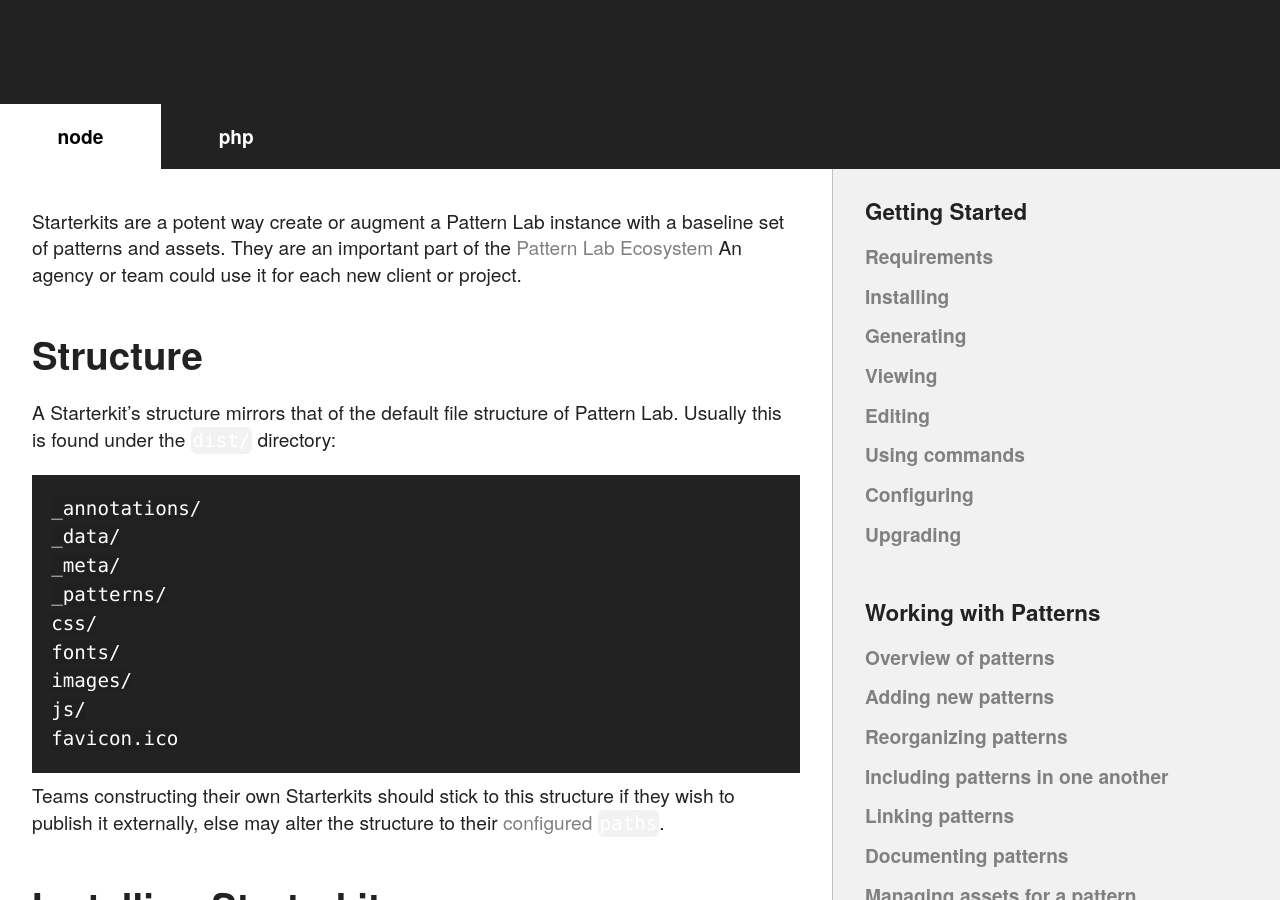
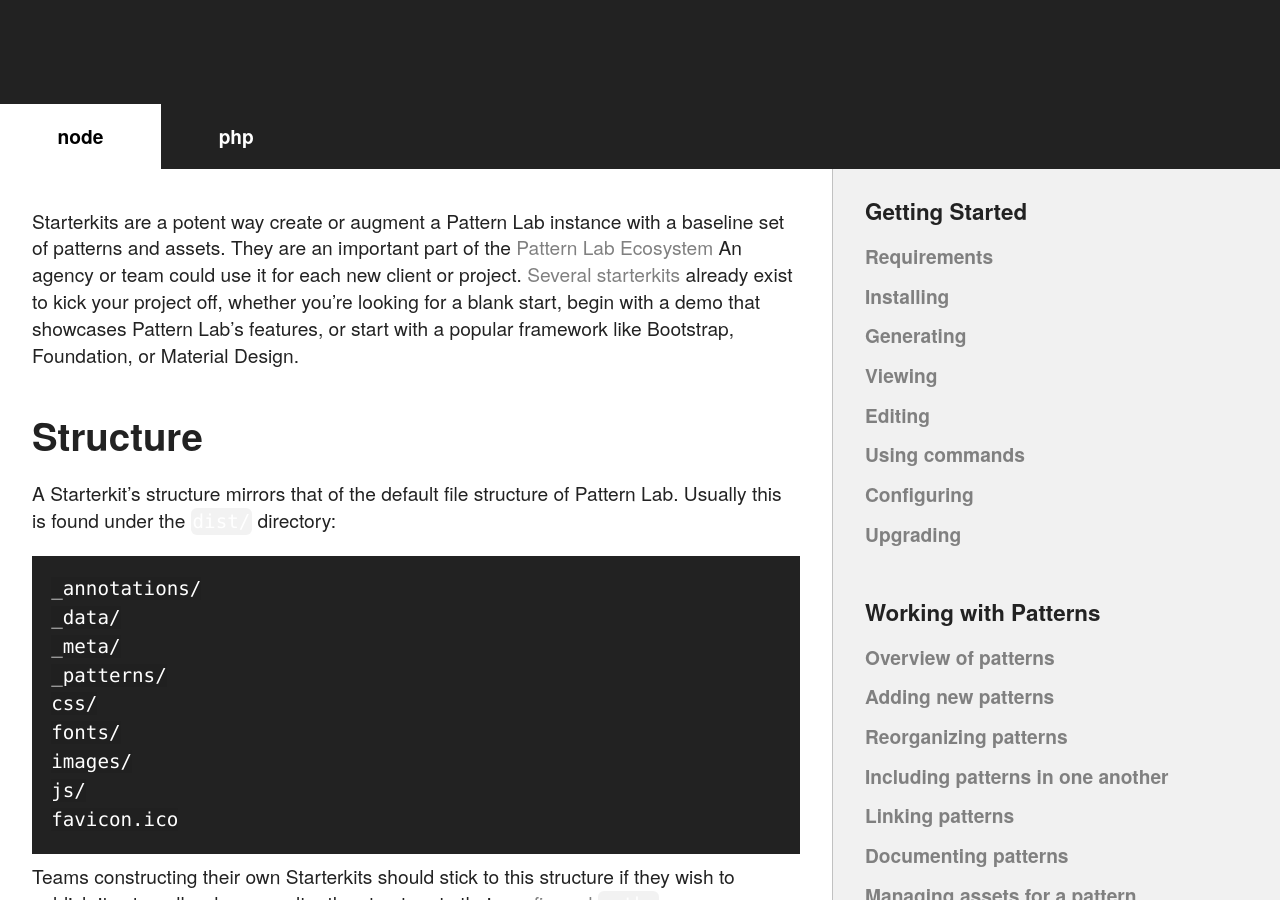
Before and after one commit to pattern-lab/website, a Jekyll site: the page built from docs/advanced-starterkits.md, in a window 1280 px wide and 900 px high, scrolled down 331 px. Built offline with Jekyll 4.4.1, drawn with Linux system fonts in a browser that asks for light colours.

Commit message:
featdocs): Add link to example starterkits

```diff
--- a/docs/advanced-starterkits.md
+++ b/docs/advanced-starterkits.md
@@ -14,7 +14,7 @@
 
 {% capture m %}
 
-Starterkits are a potent way create or augment a Pattern Lab instance with a baseline set of patterns and assets. They are an important part of the [Pattern Lab Ecosystem](/docs/advanced-ecosystem-overview.html) An agency or team could use it for each new client or project.
+Starterkits are a potent way create or augment a Pattern Lab instance with a baseline set of patterns and assets. They are an important part of the [Pattern Lab Ecosystem](/docs/advanced-ecosystem-overview.html) An agency or team could use it for each new client or project. [Several starterkits](https://github.com/pattern-lab?utf8=%E2%9C%93&q=starterkit&type=&language=) already exist to kick your project off, whether you’re looking for a blank start, begin with a demo that showcases Pattern Lab’s features, or start with a popular framework like Bootstrap, Foundation, or Material Design.
 
 ## Structure
 
```
